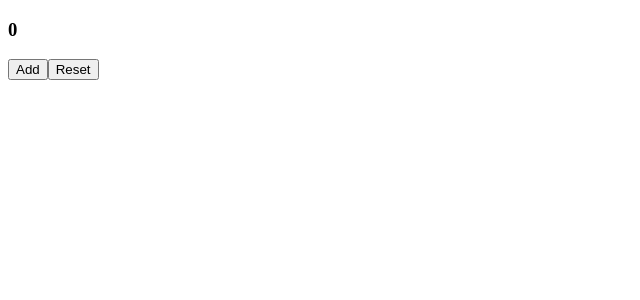
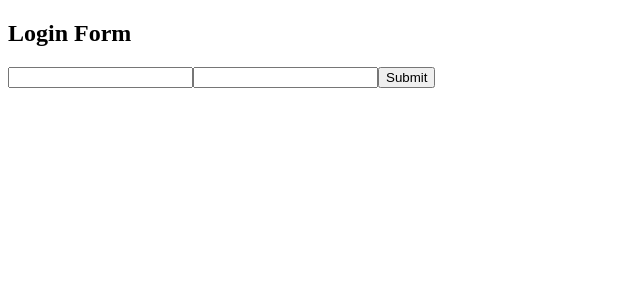
Before and after one commit to sunil-karpe/learn, a React (Create React App) app in the folder react-concepts/: page / in a window 1280 px wide. Shown: the top 300 px of the page, without its empty margins (0-640 px from the left). Built offline with nearby package versions, Linux system fonts and the light colour scheme.

Commit message:
Basic form with inputs linked to the state and handlers

```diff
--- a/react-concepts/src/App.js
+++ b/react-concepts/src/App.js
@@ -1,7 +1,7 @@
 import React,{Component} from "react";
 //Import the component at a time to learn the things present in it. Mainly component is imported from components folder.
 //Please remove the below line about the already learned component's import and add the new import line to include the component that you want.
-import State from "./components/State";
+import Form from "./components/Form";
 
 
 class App extends Component{
@@ -10,7 +10,7 @@ class App extends Component{
     return(
       <div>
         {/* Add the imported component to learn concept present in it. */}
-        <State/>
+        <Form/>
       </div>
     )
   }
--- /dev/null
+++ b/react-concepts/src/components/Form.js
@@ -0,0 +1,56 @@
+import React from "react";
+
+export default class Form extends React.Component{
+    constructor(){
+        super();
+
+        this.state={
+            username:"",
+            age:""
+        }
+    }
+
+    // Will update the state-username for every single input action
+    nameHandler=(e)=>{
+        this.setState({username:e.target.value})
+    }
+
+    // Will update the state-age for every single input action
+    ageHandler=(e)=>{
+        this.setState({age:e.target.value})
+    }
+
+    //After clicking submit data associated with all the inputs must be persisted.
+    //reset the input fields
+    //storing the data into database
+    submitHandler=(e)=>{
+        e.preventDefault();
+        alert(`username: ${this.state.username} age: ${this.state.age}`)
+        this.setState({username:"",age:""})
+    }
+
+    render=()=>{
+
+        return(
+            <div>
+                {/* For displaying the change in state according to the input */}
+                <span>{this.state.username}</span>
+                <span>{this.state.age}</span>
+
+                <h2>Login Form</h2>
+
+                {/* taking the inputs and assigning the each input with separate handler*/}
+                <form onSubmit={this.submitHandler}>
+
+                    <input type="text" name="username" value={this.state.username} onChange={this.nameHandler}/>
+                    <input type="number" name="age" value={this.state.age} onChange={this.ageHandler}/>
+
+                    <input type="submit" value="Submit" />
+
+
+                </form>
+            </div>
+        )
+
+    }
+}
```
